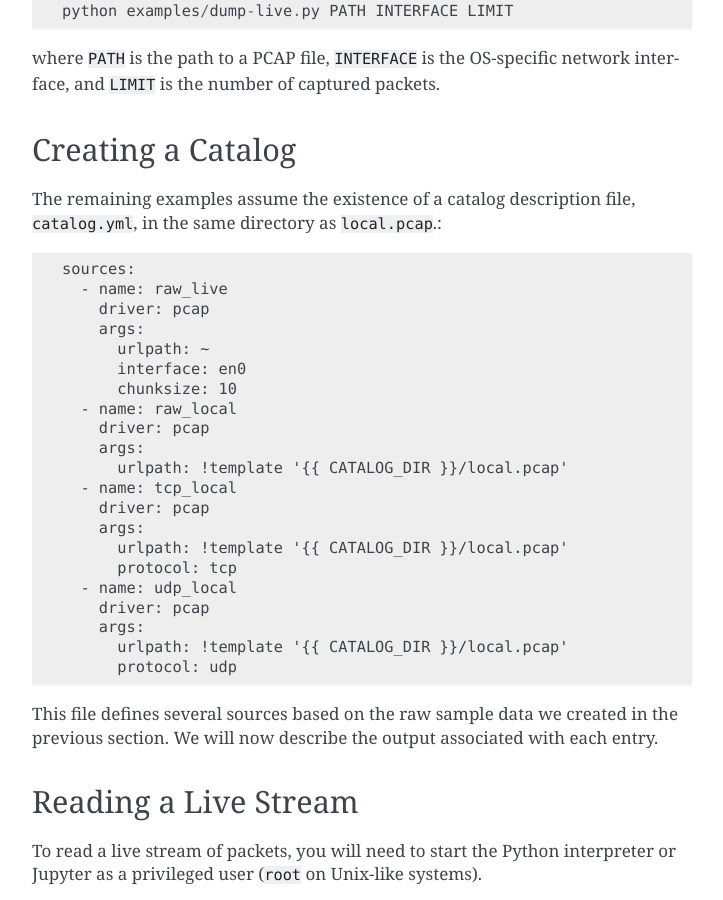
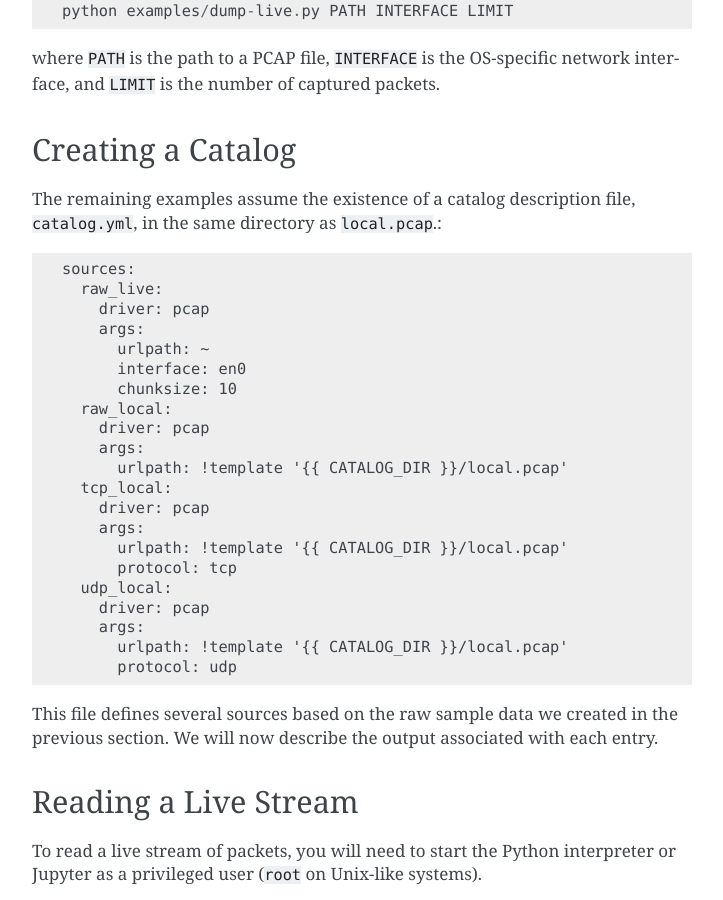
Before and after one commit to intake/intake-pcap, a Sphinx documentation site: the page built from docs/source/quickstart.rst, in a window 1280 px wide and 900 px high, scrolled down 1355 px. Shown: the whole window, without its empty margins (388-1111 px from the left). Built offline with Sphinx 7.4.7, drawn with Linux system fonts in a browser that asks for light colours; some of the changed lines change nothing that is shown.

Commit message:
Upgrade catalog syntax

```diff
--- a/docs/source/quickstart.rst
+++ b/docs/source/quickstart.rst
@@ -73,22 +73,22 @@ The remaining examples assume the existence of a catalog description file,
 ``catalog.yml``, in the same directory as ``local.pcap``.::
 
   sources:
-    - name: raw_live
+    raw_live:
       driver: pcap
       args:
         urlpath: ~
         interface: en0
         chunksize: 10
-    - name: raw_local
+    raw_local:
       driver: pcap
       args:
         urlpath: !template '{{ CATALOG_DIR }}/local.pcap'
-    - name: tcp_local
+    tcp_local:
       driver: pcap
       args:
         urlpath: !template '{{ CATALOG_DIR }}/local.pcap'
         protocol: tcp
-    - name: udp_local
+    udp_local:
       driver: pcap
       args:
         urlpath: !template '{{ CATALOG_DIR }}/local.pcap'
```
Also changed, not shown: 2 other files.
